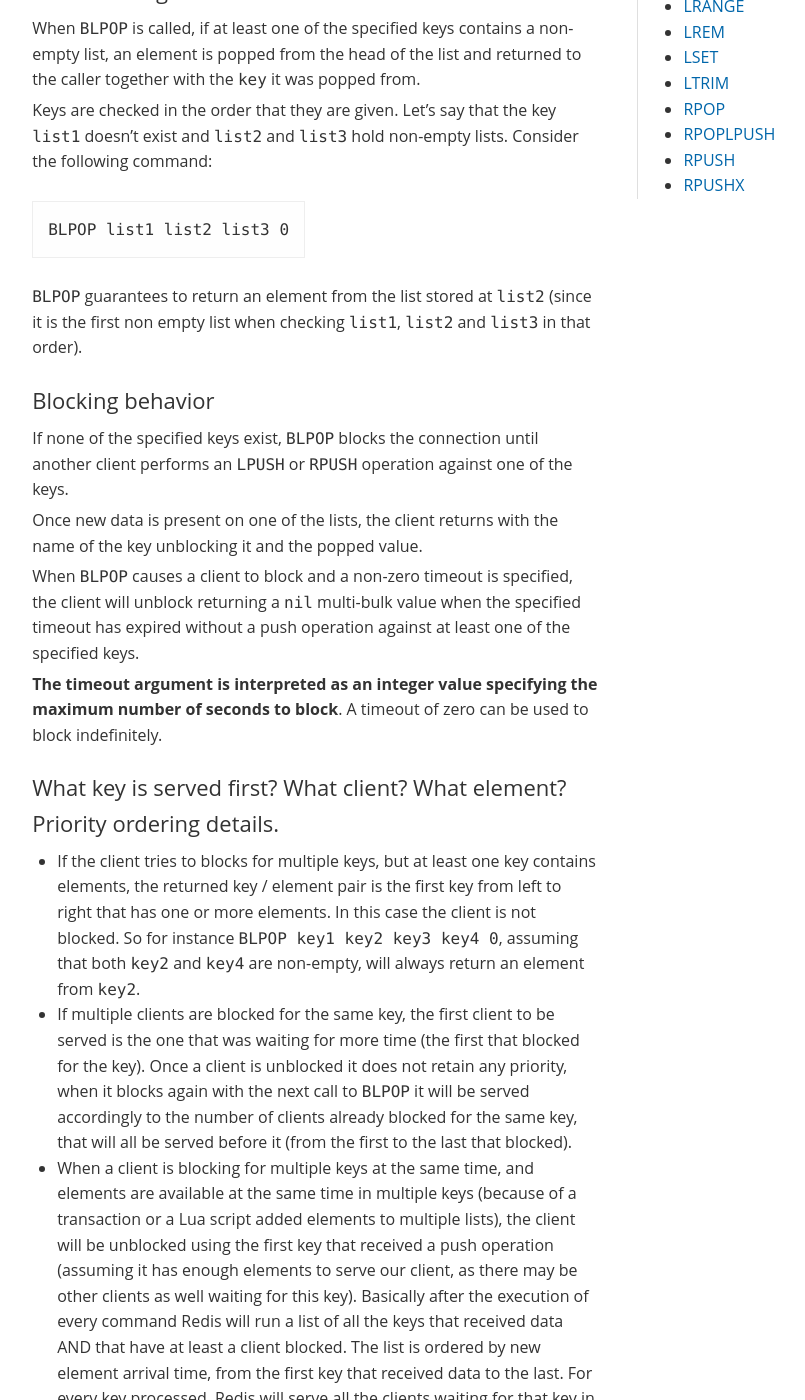
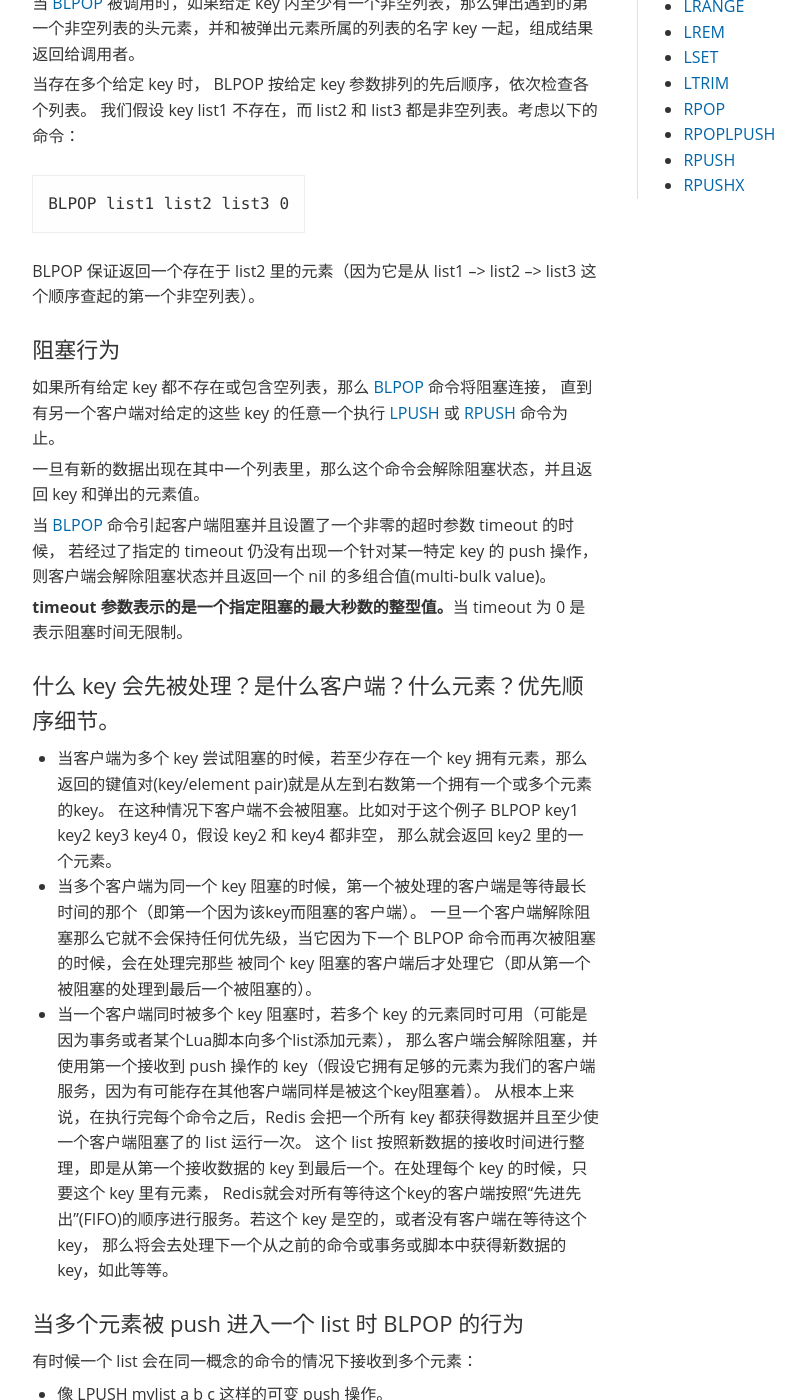
Before and after one commit to rediscn/rediscn, a Jekyll site: the page built from commands/blpop.md, in a window 1280 px wide and 1400 px high, scrolled down 421 px. Shown: the whole window, without its empty margins (178-983 px from the left). Built offline with Jekyll 4.4.1, drawn with Linux system fonts in a browser that asks for light colours; comment, search, counter and statistics services are not loaded; some of the changed text lies outside the part shown.

Commit message:
翻译命令

````diff
--- a/_includes/footer.html
+++ b/_includes/footer.html
@@ -43,8 +43,3 @@
 <script src='/js/jquery-1.4.4.min.js?1426205838'></script>
 <script src='/js/slideout.js?1426205838'></script>
 <script src='/js/app.js?1436878127'></script>
-<script type="text/javascript">
-    /*百度联盟两侧广告120*300 */
-var cpro_id = "u1919593";
-</script>
-<script src="http://cpro.baidustatic.com/cpro/ui/f.js" type="text/javascript"></script>
--- a/_includes/header.html
+++ b/_includes/header.html
@@ -53,6 +53,7 @@
             <a href='/support.html'>支持</a>
             <a href='/topics/license.html'>许可</a>
             <a href='/update.html'>更新日志</a>
+            <a href='http://bbs.redis.cn' target='_blank'>论坛</a>
           </div>
         </nav>
       </header>
--- a/commands/blpop.md
+++ b/commands/blpop.md
@@ -7,143 +7,104 @@ disqusUrl: http://redis.cn/commands/blpop.html
 commandsType: lists
 ---
 
-`BLPOP` is a blocking list pop primitive.
-It is the blocking version of `LPOP` because it blocks the connection when there
-are no elements to pop from any of the given lists.
-An element is popped from the head of the first list that is non-empty, with the
-given keys being checked in the order that they are given.
+[BLPOP](/commands/blpop.html) 是阻塞式列表的弹出原语。 它是命令 [LPOP](/commands/lpop.html) 的阻塞版本，这是因为当给定列表内没有任何元素可供弹出的时候， 连接将被 [BLPOP](/commands/blpop.html) 命令阻塞。 当给定多个 key 参数时，按参数 key 的先后顺序依次检查各个列表，弹出第一个非空列表的头元素。
 
-## Non-blocking behavior
+## 非阻塞行为
 
-When `BLPOP` is called, if at least one of the specified keys contains a
-non-empty list, an element is popped from the head of the list and returned to
-the caller together with the `key` it was popped from.
+当 [BLPOP](/commands/blpop.html) 被调用时，如果给定 key 内至少有一个非空列表，那么弹出遇到的第一个非空列表的头元素，并和被弹出元素所属的列表的名字 key 一起，组成结果返回给调用者。
 
-Keys are checked in the order that they are given.
-Let's say that the key `list1` doesn't exist and `list2` and `list3` hold
-non-empty lists.
-Consider the following command:
+当存在多个给定 key 时， BLPOP 按给定 key 参数排列的先后顺序，依次检查各个列表。 我们假设 key list1 不存在，而 list2 和 list3 都是非空列表。考虑以下的命令：
 
-```
-BLPOP list1 list2 list3 0
-```
+	BLPOP list1 list2 list3 0
 
-`BLPOP` guarantees to return an element from the list stored at `list2` (since
-it is the first non empty list when checking `list1`, `list2` and `list3` in
-that order).
+BLPOP 保证返回一个存在于 list2 里的元素（因为它是从 list1 --> list2 --> list3 这个顺序查起的第一个非空列表）。
 
-## Blocking behavior
+## 阻塞行为
 
-If none of the specified keys exist, `BLPOP` blocks the connection until another
-client performs an `LPUSH` or `RPUSH` operation against one of the keys.
+如果所有给定 key 都不存在或包含空列表，那么 [BLPOP](/commands/blpop.html) 命令将阻塞连接， 直到有另一个客户端对给定的这些 key 的任意一个执行 [LPUSH](/commands/lpush.html) 或 [RPUSH](/commands/rpush.html) 命令为止。
 
-Once new data is present on one of the lists, the client returns with the name
-of the key unblocking it and the popped value.
+一旦有新的数据出现在其中一个列表里，那么这个命令会解除阻塞状态，并且返回 key 和弹出的元素值。
 
-When `BLPOP` causes a client to block and a non-zero timeout is specified,
-the client will unblock returning a `nil` multi-bulk value when the specified
-timeout has expired without a push operation against at least one of the
-specified keys.
+当 [BLPOP](/commands/blpop.html) 命令引起客户端阻塞并且设置了一个非零的超时参数 timeout 的时候， 若经过了指定的 timeout 仍没有出现一个针对某一特定 key 的 push 操作，则客户端会解除阻塞状态并且返回一个 nil 的多组合值(multi-bulk value)。
 
-**The timeout argument is interpreted as an integer value specifying the maximum number of seconds to block**. A timeout of zero can be used to block indefinitely.
+**timeout 参数表示的是一个指定阻塞的最大秒数的整型值。**当 timeout 为 0 是表示阻塞时间无限制。
 
-## What key is served first? What client? What element? Priority ordering details.
+## 什么 key 会先被处理？是什么客户端？什么元素？优先顺序细节。
 
-* If the client tries to blocks for multiple keys, but at least one key contains elements, the returned key / element pair is the first key from left to right that has one or more elements. In this case the client is not blocked. So for instance `BLPOP key1 key2 key3 key4 0`, assuming that both `key2` and `key4` are non-empty, will always return an element from `key2`.
-* If multiple clients are blocked for the same key, the first client to be served is the one that was waiting for more time (the first that blocked for the key). Once a client is unblocked it does not retain any priority, when it blocks again with the next call to `BLPOP` it will be served accordingly to the number of clients already blocked for the same key, that will all be served before it (from the first to the last that blocked).
-* When a client is blocking for multiple keys at the same time, and elements are available at the same time in multiple keys (because of a transaction or a Lua script added elements to multiple lists), the client will be unblocked using the first key that received a push operation (assuming it has enough elements to serve our client, as there may be other clients as well waiting for this key). Basically after the execution of every command Redis will run a list of all the keys that received data AND that have at least a client blocked. The list is ordered by new element arrival time, from the first key that received data to the last. For every key processed, Redis will serve all the clients waiting for that key in a FIFO fashion, as long as there are elements in this key. When the key is empty or there are no longer clients waiting for this key, the next key that received new data in the previous command / transaction / script is processed, and so forth.
+- 当客户端为多个 key 尝试阻塞的时候，若至少存在一个 key 拥有元素，那么返回的键值对(key/element pair)就是从左到右数第一个拥有一个或多个元素的key。 在这种情况下客户端不会被阻塞。比如对于这个例子 BLPOP key1 key2 key3 key4 0，假设 key2 和 key4 都非空， 那么就会返回 key2 里的一个元素。
+- 当多个客户端为同一个 key 阻塞的时候，第一个被处理的客户端是等待最长时间的那个（即第一个因为该key而阻塞的客户端）。 一旦一个客户端解除阻塞那么它就不会保持任何优先级，当它因为下一个 BLPOP 命令而再次被阻塞的时候，会在处理完那些 被同个 key 阻塞的客户端后才处理它（即从第一个被阻塞的处理到最后一个被阻塞的）。
+- 当一个客户端同时被多个 key 阻塞时，若多个 key 的元素同时可用（可能是因为事务或者某个Lua脚本向多个list添加元素）， 那么客户端会解除阻塞，并使用第一个接收到 push 操作的 key（假设它拥有足够的元素为我们的客户端服务，因为有可能存在其他客户端同样是被这个key阻塞着）。 从根本上来说，在执行完每个命令之后，Redis 会把一个所有 key 都获得数据并且至少使一个客户端阻塞了的 list 运行一次。 这个 list 按照新数据的接收时间进行整理，即是从第一个接收数据的 key 到最后一个。在处理每个 key 的时候，只要这个 key 里有元素， Redis就会对所有等待这个key的客户端按照“先进先出”(FIFO)的顺序进行服务。若这个 key 是空的，或者没有客户端在等待这个 key， 那么将会去处理下一个从之前的命令或事务或脚本中获得新数据的 key，如此等等。
 
-## Behavior of `!BLPOP` when multiple elements are pushed inside a list.
+## 当多个元素被 push 进入一个 list 时 BLPOP 的行为
 
-There are times when a list can receive multiple elements in the context of the same conceptual command:
+有时候一个 list 会在同一概念的命令的情况下接收到多个元素：
 
-* Variadic push operations such as `LPUSH mylist a b c`.
-* After an `EXEC` of a `MULTI` block with multiple push operations against the same list.
-* Executing a Lua Script with Redis 2.6 or newer.
+- 像 LPUSH mylist a b c 这样的可变 push 操作。
+- 在对一个向同一个 list 进行多次 push 操作的 MULTI 块执行完 EXEC 语句后。
+- 使用 Redis 2.6 或者更新的版本执行一个 Lua 脚本。
 
-When multiple elements are pushed inside a list where there are clients blocking, the behavior is different for Redis 2.4 and Redis 2.6 or newer.
+当多个元素被 push 进入一个被客户端阻塞着的 list 的时候，Redis 2.4 和 Redis 2.6 或者更新的版本所采取行为是不一样的。
 
-For Redis 2.6 what happens is that the command performing multiple pushes is executed, and *only after* the execution of the command the blocked clients are served. Consider this sequence of commands.
+对于 Redis 2.6 来说，所采取的行为是先执行多个 push 命令，然后在执行了这个命令之后再去服务被阻塞的客户端。看看下面命令顺序。
 
-    Client A:   BLPOP foo 0
-    Client B:   LPUSH foo a b c
+	Client A:   BLPOP foo 0
+	Client B:   LPUSH foo a b c
 
-If the above condition happens using a Redis 2.6 server or greater, Client **A** will be served with the `c` element, because after the `LPUSH` command the list contains `c,b,a`, so taking an element from the left means to return `c`.
+如果上面的情况是发生在 Redis 2.6 或更高版本的服务器上，客户端 A 会接收到 c 元素，因为在 [LPUSH](/commands/lpush.html) 命令执行后，list 包含了 c,b,a 这三个元素，所以从左边取一个元素就会返回 c。
 
-Instead Redis 2.4 works in a different way: clients are served *in the context* of the push operation, so as long as `LPUSH foo a b c` starts pushing the first element to the list, it will be delivered to the Client **A**, that will receive `a` (the first element pushed).
+相反，Redis 2.4 是以不同的方式工作的：客户端会在 push 操作的上下文中被服务，所以当 LPUSH foo a b c 开始往 list 中 push 第一个元素，它就被传送给客户端A，也就是客户端A会接收到 a（第一个被 push 的元素）。
 
-The behavior of Redis 2.4 creates a lot of problems when replicating or persisting data into the AOF file, so the much more generic and semantically simpler behavior was introduced into Redis 2.6 to prevent problems.
+Redis 2.4的这种行为会在复制或者持续把数据存入AOF文件的时候引发很多问题，所以为了防止这些问题，很多更一般性的、并且在语义上更简单的行为被引入到 Redis 2.6 中。
 
-Note that for the same reason a Lua script or a `MULTI/EXEC` block may push elements into a list and afterward **delete the list**. In this case the blocked clients will not be served at all and will continue to be blocked as long as no data is present on the list after the execution of a single command, transaction, or script.
+需要注意的是，一个Lua脚本或者一个 [MULTI](/commands/multi.html) / [EXEC](/commands/exec.html) 块可能会 push 一堆元素进入一个 list 后，再 删除这个 list。 在这种情况下，被阻塞的客户端完全不会被服务，并且只要在执行某个单一命令、事务或者脚本后 list 中没有出现元素，它就会被继续阻塞下去。
 
-## `!BLPOP` inside a `!MULTI` / `!EXEC` transaction
+## 在一个 MULTI / EXEC 事务中的 BLPOP
 
-`BLPOP` can be used with pipelining (sending multiple commands and
-reading the replies in batch), however this setup makes sense almost solely
-when it is the last command of the pipeline.
+[BLPOP](/commands/blpop.html) 可以用于流水线（pipeline，发送多个命令并且批量读取回复），特别是当它是流水线里的最后一个命令的时候，这种设定更加有意义。
 
-Using `BLPOP` inside a `MULTI` / `EXEC` block does not make a lot of sense
-as it would require blocking the entire server in order to execute the block
-atomically, which in turn does not allow other clients to perform a push
-operation. For this reason the behavior of `BLPOP` inside `MULTI` / `EXEC` when the list is empty is to return a `nil` multi-bulk reply, which is the same
-thing that happens when the timeout is reached.
+在一个 [MULTI](/commands/multi.html) / [EXEC](/commands/exec.html) 块里面使用 [BLPOP](/commands/blpop.html) 并没有很大意义，因为它要求整个服务器被阻塞以保证块执行时的原子性，这就阻止了其他客户端执行一个 push 操作。 因此，一个在 [MULTI](/commands/multi.html)  / [EXEC](/commands/exec.html) 里面的 [BLPOP](/commands/blpop.html) 命令会在 list 为空的时候返回一个 `nil` 值，这跟超时(timeout)的时候发生的一样。
 
-If you like science fiction, think of time flowing at infinite speed inside a
-`MULTI` / `EXEC` block...
+如果你喜欢科幻小说，那么想象一下时间是以无限的速度在 MULTI / EXEC 块中流逝......
 
-@return
+##返回值
 
-@array-reply: specifically:
+[多批量回复(multi-bulk-reply)](/topics/protocol.html#multi-bulk-reply): 具体来说:
 
-* A `nil` multi-bulk when no element could be popped and the timeout expired.
-* A two-element multi-bulk with the first element being the name of the key
-  where an element was popped and the second element being the value of the
-  popped element.
+- 当没有元素的时候会弹出一个 nil 的多批量值，并且 timeout 过期。
+- 当有元素弹出时会返回一个双元素的多批量值，其中第一个元素是弹出元素的 key，第二个元素是 value。
 
-@examples
+## 例子
 
-```
-redis> DEL list1 list2
-(integer) 0
-redis> RPUSH list1 a b c
-(integer) 3
-redis> BLPOP list1 list2 0
-1) "list1"
-2) "a"
-```
+	redis> DEL list1 list2
+	(integer) 0
+	redis> RPUSH list1 a b c
+	(integer) 3
+	redis> BLPOP list1 list2 0
+	1) "list1"
+	2) "a"
 
-## Reliable queues
+## 可靠的队列
 
-When `BLPOP` returns an element to the client, it also removes the element from the list. This means that the element only exists in the context of the client: if the client crashes while processing the returned element, it is lost forever.
+当 [BLPOP](/commands/blpop.html) 返回一个元素给客户端的时候，它也从 list 中把该元素移除。这意味着该元素就只存在于客户端的上下文中：如果客户端在处理这个返回元素的过程崩溃了，那么这个元素就永远丢失了。
 
-This can be a problem with some application where we want a more reliable messaging system. When this is the case, please check the `BRPOPLPUSH` command, that is a variant of `BLPOP` that adds the returned element to a target list before returning it to the client.
+在一些我们希望是更可靠的消息传递系统中的应用上，这可能会导致一些问题。在这种时候，请查看 [BRPOPLPUSH](/commands/brpoplpush.html) 命令，这是 [BLPOP](/commands/blpop.html) 的一个变形，它会在把返回元素传给客户端之前先把该元素加入到一个目标 list 中。
 
-## Pattern: Event notification
+## 模式：事件提醒
 
-Using blocking list operations it is possible to mount different blocking
-primitives.
-For instance for some application you may need to block waiting for elements
-into a Redis Set, so that as far as a new element is added to the Set, it is
-possible to retrieve it without resort to polling.
-This would require a blocking version of `SPOP` that is not available, but using
-blocking list operations we can easily accomplish this task.
+用来阻塞 list 的操作有可能是不同的阻塞原语。 比如在某些应用里，你也许会为了等待新元素进入 Redis Set 而阻塞队列，直到有个新元素加入到 Set 中，这样就可以在不轮询的情况下获得元素。 这就要求要有一个 [SPOP](/commands/spop.html) 的阻塞版本，而这事实上并不可用。但是我们可以通过阻塞 list 操作轻易完成这个任务。
 
-The consumer will do:
+消费者会做的：
 
-```
-LOOP forever
-    WHILE SPOP(key) returns elements
-        ... process elements ...
-    END
-    BRPOP helper_key
-END
-```
+	LOOP forever
+	    WHILE SPOP(key) returns elements
+	        ... process elements ...
+	    END
+	    BRPOP helper_key
+	END
 
-While in the producer side we'll use simply:
+而在生产者这角度我们可以这样简单地使用：
 
-```
-MULTI
-SADD key element
-LPUSH helper_key x
-EXEC
-```
+	MULTI
+	SADD key element
+	LPUSH helper_key x
+	EXEC
````
Also changed, not shown: commands/bitcount.md (+6 -8 lines), commands/brpop.md (+14 -26 lines), commands/brpoplpush.md (+8 -16 lines), 1 other file.
